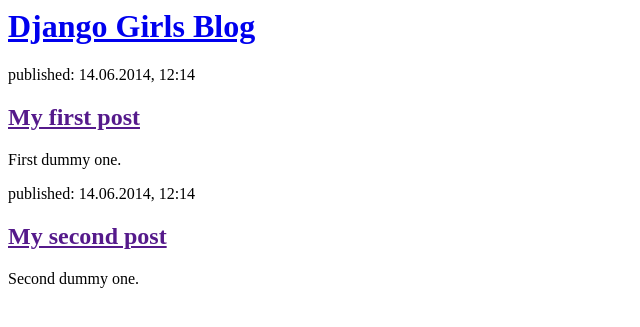
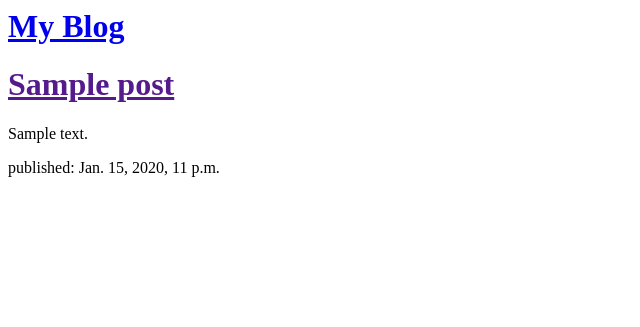
Before and after one commit to J-XU2018/my-second-blog, a Django app: template blog/templates/blog/post_list.html in a window 1280 px wide. Shown: the top 327 px of the page, without its empty margins (0-640 px from the left). Run offline with Django 3.2, Linux system fonts and the light colour scheme; the template is opened without the code that fills it: values that come from a table or form of the project are taken from there, others are empty; tables that the repository leaves empty hold one stand-in row (values such as "Sample post").

Commit message:
modified templates to display posts from database

```diff
--- a/blog/templates/blog/post_list.html
+++ b/blog/templates/blog/post_list.html
@@ -1,22 +1,20 @@
 <html>
     <head>
-        <title>Django Girls blog</title>
+        <title>My Family blog</title>
     </head>
     <body>
         <div>
-            <h1><a href="/">Django Girls Blog</a></h1>
+            <h1><a href="/">My Blog</a></h1>
         </div>
 
-        <div>
-            <p>published: 14.06.2014, 12:14</p>
-            <h2><a href="">My first post</a></h2>
-            <p>First dummy one.</p>
-        </div>
 
-        <div>
-            <p>published: 14.06.2014, 12:14</p>
-            <h2><a href="">My second post</a></h2>
-            <p>Second dummy one.</p>
-        </div>
+       {% for post in posts %}
+          <div>
+            <h1><a href="">{{ post.title }}</a></h1>
+            <p>{{ post.text|linebreaksbr }}</p>
+            <p> published: {{ post.published_date }} </p>
+          </div>
+      {% endfor %}
+
     </body>
 </html>
--- a/blog/views.py
+++ b/blog/views.py
@@ -1,5 +1,8 @@
 from django.shortcuts import render
+from django.utils import timezone
+from .models import Post
 
 # Create your views here.
 def post_list(request):
-    return render(request, 'blog/post_list.html', {})
+    posts = Post.objects.filter(published_date__lte=timezone.now()).order_by('published_date')
+    return render(request, 'blog/post_list.html', {'posts': posts})
```
